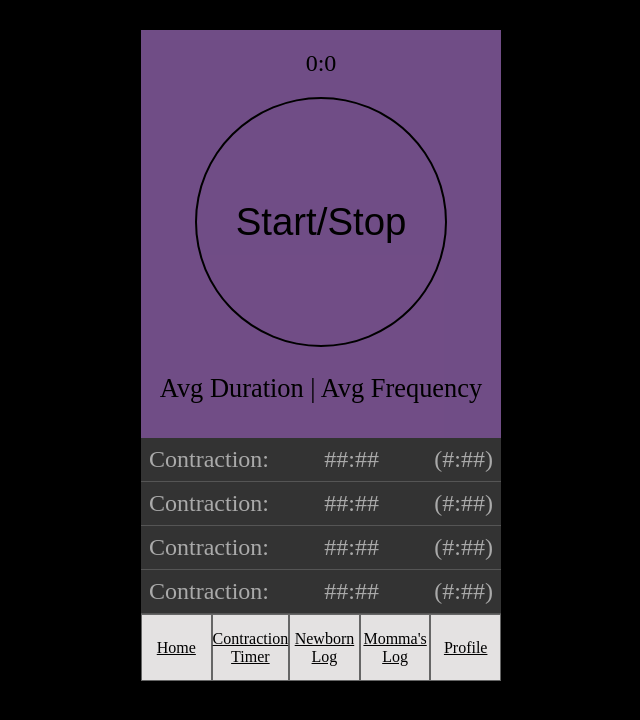
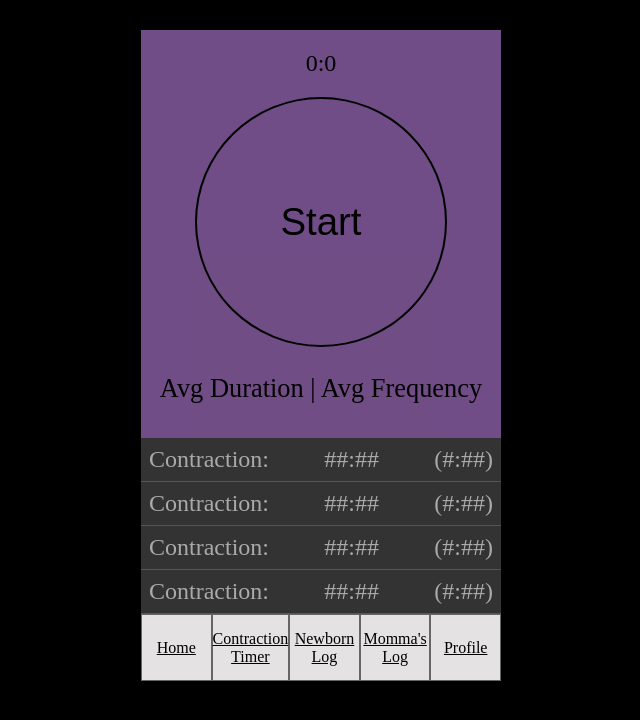
Before and after one commit to zacharymorel/Mother-Native-FrontEnd, a React (Create React App) app: page /timer in a window 1280 px wide. Shown: the top 720 px of the page, without its empty margins (319-959 px from the left). Built offline with nearby package versions, Linux system fonts and the light colour scheme; what auth0-js would draw is missing.

Commit message:
added start/stop switch functionality to button

```diff
--- a/src/components/Timer/TimerTop.js
+++ b/src/components/Timer/TimerTop.js
@@ -44,7 +44,7 @@ _onClick = (e) => {
     return (
       <div className="timerTop">
         <p className="counter">{this.state.countDisplay}</p>
-        <button className="startStop" onClick={onClick}>Start/Stop</button> {/*post method*/}
+        <button className="startStop" onClick={onClick}>{(!this.state.counting)?'Start':'Stop'}</button> {/*post method*/}
         <p className="averages">Avg Duration  |  Avg Frequency</p>
       </div>
     )
```
